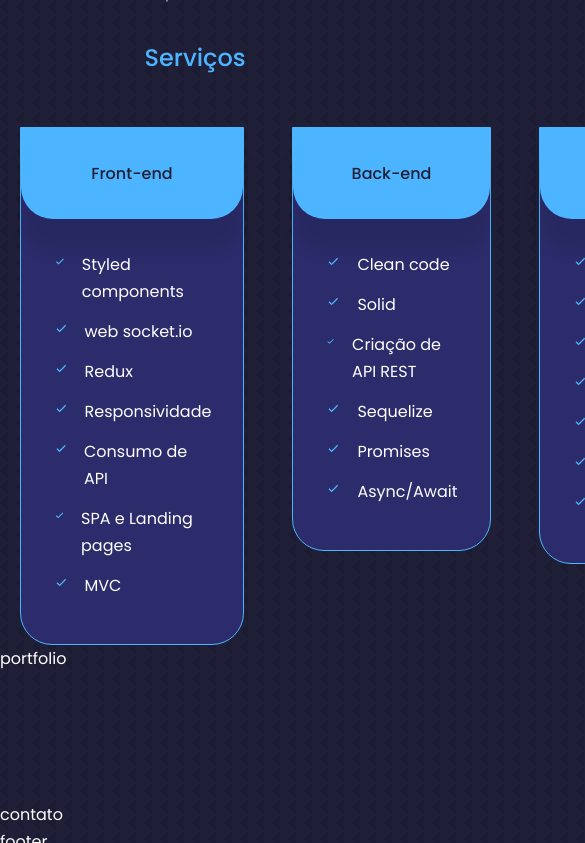
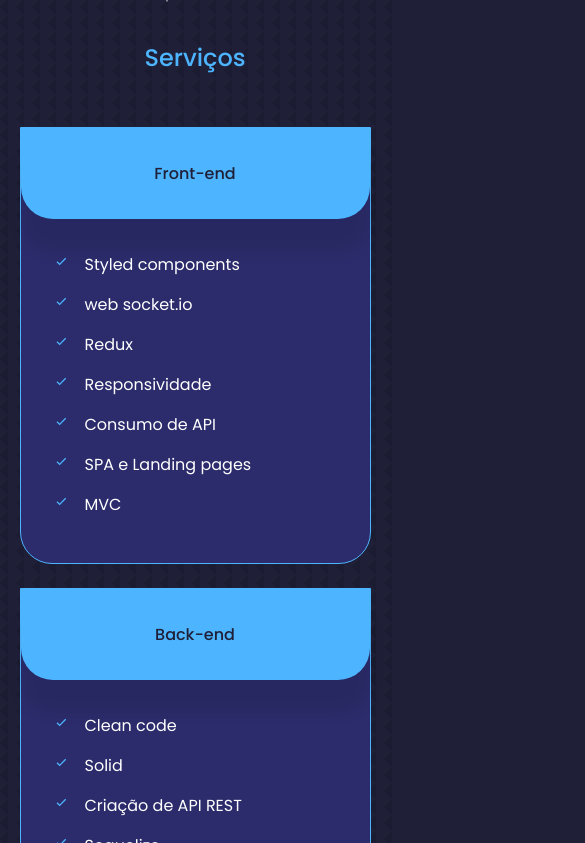
Before and after one commit to Gclayton0207/portfolio-2.0, a React (Create React App) app: page / in a window 390 px wide. Shown: the part 4481-5324 px from the top of the page, 585 px wide, since content can reach past the window. Built offline with nearby package versions, Linux system fonts and the light colour scheme.

Commit message:
style: inserindo responsividade no componente serviços

```diff
--- a/src/components/servicos/servicos.css
+++ b/src/components/servicos/servicos.css
@@ -28,16 +28,37 @@
   font-size: 1rem;
   text-align: center;
 }
-.servicos__list{
-    padding: 2rem;
+.servicos__list {
+  padding: 2rem;
 }
 
-.servicos__list li{
-    display:flex;
-    gap:1rem;
-    margin-bottom:0.8rem ;
+.servicos__list li {
+  display: flex;
+  gap: 1rem;
+  margin-bottom: 0.8rem;
 }
-.servicos__list-icon{
-    color: var(--color-primary);
-    margin-top:2px;
+.servicos__list-icon {
+  color: var(--color-primary);
+  margin-top: 2px;
 }
+
+/*=====================================RESPONSIVIDADE TABLET=======================*/
+
+@media screen and (max-width: 1024px) {
+  .services__container {
+    grid-template-columns: 1fr 1fr;
+    gap: 2rem;
+  }
+  .servicos {
+    height: auto;
+  }
+}
+
+/*=====================================RESPONSIVIDADE CELULAR=======================*/
+
+@media screen and (max-width: 600px) {
+  .services__container {
+    grid-template-columns: 1fr;
+    gap: 1.5rem;
+  }
+}
```
